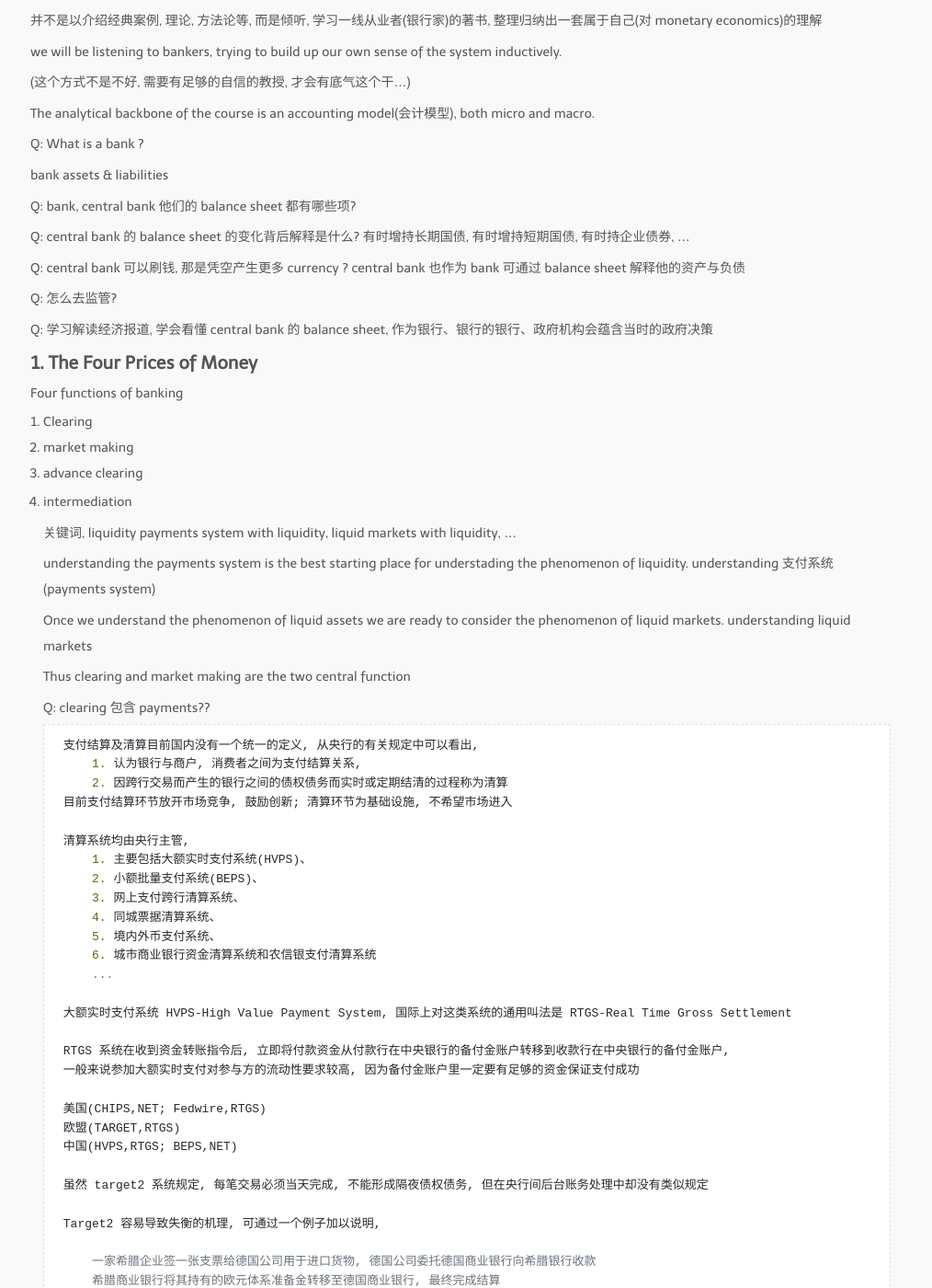
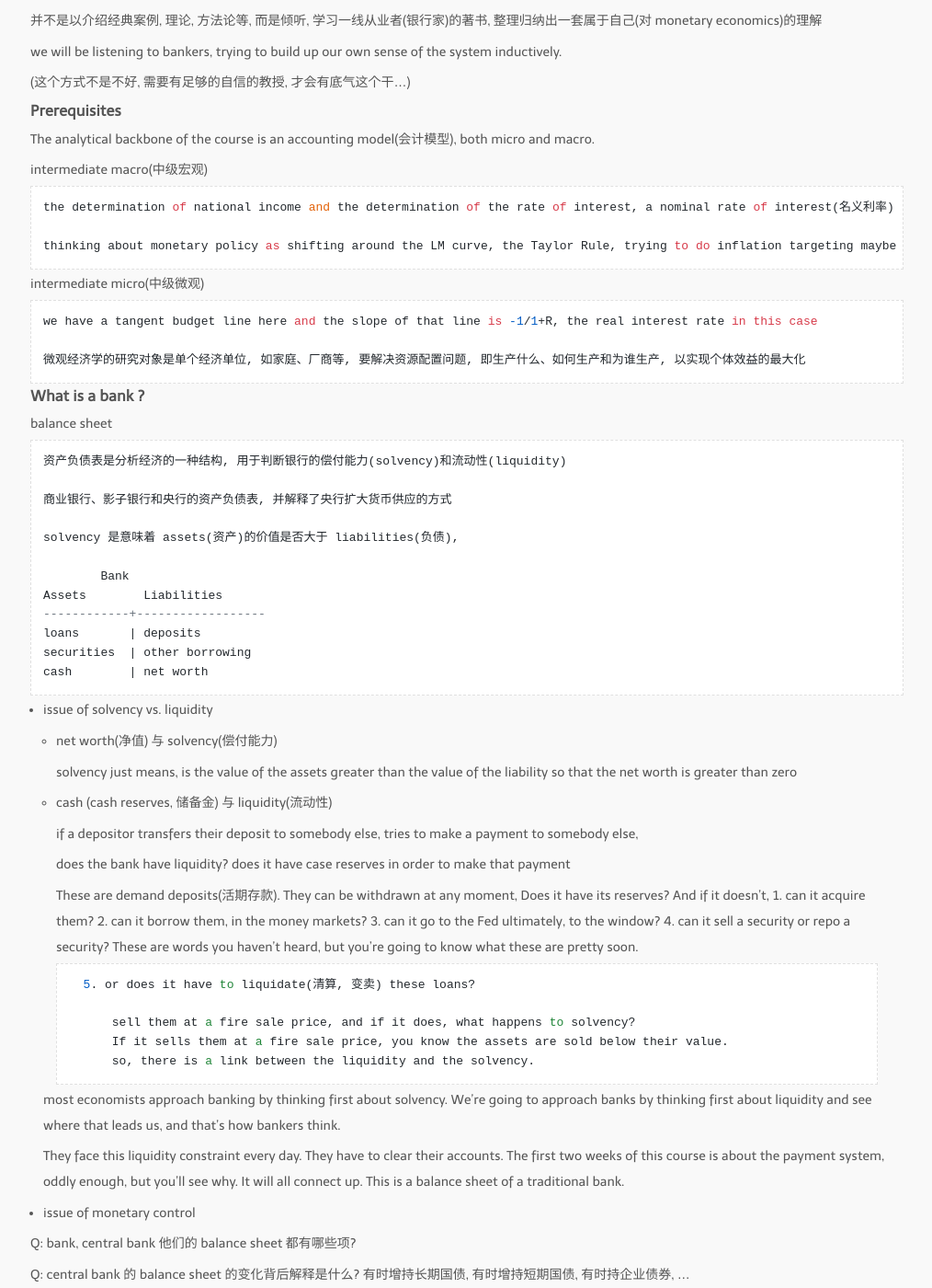
Before and after one commit to jung-research/cn-note, a Jekyll site: the page built from _posts/2023-09-13-money_and_banking__perry_mehrling_1.md, in a window 1280 px wide and 1400 px high, scrolled down 501 px. Shown: the whole window at 92% size, without its empty margins (132-1146 px from the left). Built offline with Jekyll 4.4.1, drawn with Linux system fonts in a browser that asks for light colours; nearby versions of some CDN libraries; some web fonts are replaced; comment, search, counter and statistics services are not loaded; some of the changed text lies outside the part shown.

Commit message:
bank pm 1

```diff
--- a/_posts/2023-09-13-money_and_banking__perry_mehrling_1.md
+++ b/_posts/2023-09-13-money_and_banking__perry_mehrling_1.md
@@ -27,11 +27,76 @@ we will be listening to bankers, trying to build up our own sense of the system
 
 (这个方式不是不好, 需要有足够的自信的教授, 才会有底气这个干...)
 
+### Prerequisites
+
 The analytical backbone of the course is an accounting model(会计模型), both micro and macro.
 
-Q: What is a bank ?
+intermediate macro(中级宏观)
 
-  bank assets & liabilities
+    the determination of national income and the determination of the rate of interest, a nominal rate of interest(名义利率)
+
+    thinking about monetary policy as shifting around the LM curve, the Taylor Rule, trying to do inflation targeting maybe
+
+intermediate micro(中级微观)
+
+    we have a tangent budget line here and the slope of that line is -1/1+R, the real interest rate in this case
+
+    微观经济学的研究对象是单个经济单位, 如家庭、厂商等, 要解决资源配置问题, 即生产什么、如何生产和为谁生产, 以实现个体效益的最大化
+
+### What is a bank ?
+
+balance sheet
+
+    资产负债表是分析经济的一种结构, 用于判断银行的偿付能力(solvency)和流动性(liquidity)
+
+    商业银行、影子银行和央行的资产负债表, 并解释了央行扩大货币供应的方式
+
+    solvency 是意味着 assets(资产)的价值是否大于 liabilities(负债),
+
+            Bank
+    Assets        Liabilities
+    ------------+------------------
+    loans       | deposits
+    securities  | other borrowing
+    cash        | net worth
+
+* issue of solvency vs. liquidity
+
+    - net worth(净值) 与 solvency(偿付能力)
+
+        solvency just means, is the value of the assets greater than the value of the liability
+        so that the net worth is greater than zero
+
+    - cash (cash reserves, 储备金) 与 liquidity(流动性)
+
+        if a depositor transfers their deposit to somebody else,
+        tries to make a payment to somebody else,
+
+        does the bank have liquidity?
+        does it have case reserves in order to make that payment
+
+        These are demand deposits(活期存款). They can be withdrawn at any moment, Does it have its reserves?
+        And if it doesn't,
+            1. can it acquire them?
+            2. can it borrow them, in the money markets?
+            3. can it go to the Fed ultimately, to the window?
+            4. can it sell a security or repo a security?
+        These are words you haven't heard, but you're going to know what these are pretty soon.
+
+            5. or does it have to liquidate(清算, 变卖) these loans?
+
+                sell them at a fire sale price, and if it does, what happens to solvency?
+                If it sells them at a fire sale price, you know the assets are sold below their value.
+                so, there is a link between the liquidity and the solvency.
+
+    most economists approach banking by thinking first about solvency. We're going to approach banks by thinking first about
+    liquidity and see where that leads us, and that's how bankers think.
+
+    They face this liquidity constraint every day. They have to clear their accounts. The first two weeks of this course is about
+    the payment system, oddly enough, but you'll see why. It will all connect up. This is a balance sheet of a traditional bank.
+
+* issue of monetary control
+
 
 Q: bank, central bank 他们的 balance sheet 都有哪些项?
 
@@ -46,7 +111,7 @@ Q: 学习解读经济报道, 学会看懂 central bank 的 balance sheet, 作为
 
 ## 1. The Four Prices of Money
 
-Four functions of banking
+### Four functions of banking
 
 1. Clearing
 2. market making
@@ -105,7 +170,7 @@ Four functions of banking
             因此，德央行在 target2 系统中就拥有了一笔对欧央行的债权, 实现了对希腊央行的间接融资
 
 
-Four prices of money
+### Four prices of money
 
 1.  Par             - diferent types of money(currency, deposists);
 
@@ -132,9 +197,9 @@ Four prices of money
 
     par: 在当下以一份货币(存款)为单位, 计算另一份货币(存款)的价格;
 
-        假设自己在某家银行有100块活期存款, 普通情况下这 100 块存款可以随时换到 100 块现金. 但这 100 块存款实际上只是对银行的 100 块债权,
-        极端情况下, 譬如银行破产, 那么可能无法全额取现或者跨行转账(其他银行不愿意同时接受 100 块对该银行的债权和 100 块对你的债务, 因为已经资不抵债)
-        破产清算(以及在那之前) 这 100 块存款可能只值 55 块现金, 这个 55 块现金就是 par
+        假设在某家银行有 100 块活期存款, 一般情况下这 100 块存款可以随时换到 100 块现金. 但这 100 块存款实际上只是对银行的 100 块债权,
+        极端情况下, 譬如银行破产, 那么可能无法全额取现或者跨行转账(其他银行不愿意同时接受 100 块对该银行的债权和 100 块对你的债务,
+        因为已经资不抵债), 破产清算(以及在那之前) 这 100 块存款可能只值 55 块现金, 这个 55 块现金就是 par
 
 2.  Interest        - future money(fed funds, Eurodollars, repo)
 
@@ -159,6 +224,8 @@ credit 带来的 money 不变的情况下, interest 差(  a-b 1%, b-c 2%, c-d 3%
 
 (储蓄 - 储备金 ~ 贷款 + credit 风险; 贷款利息 > 储蓄利息)
 
+金融中介一般都是借短贷长，比如说银行、货币基金等等
+
 
 
 ---
```
